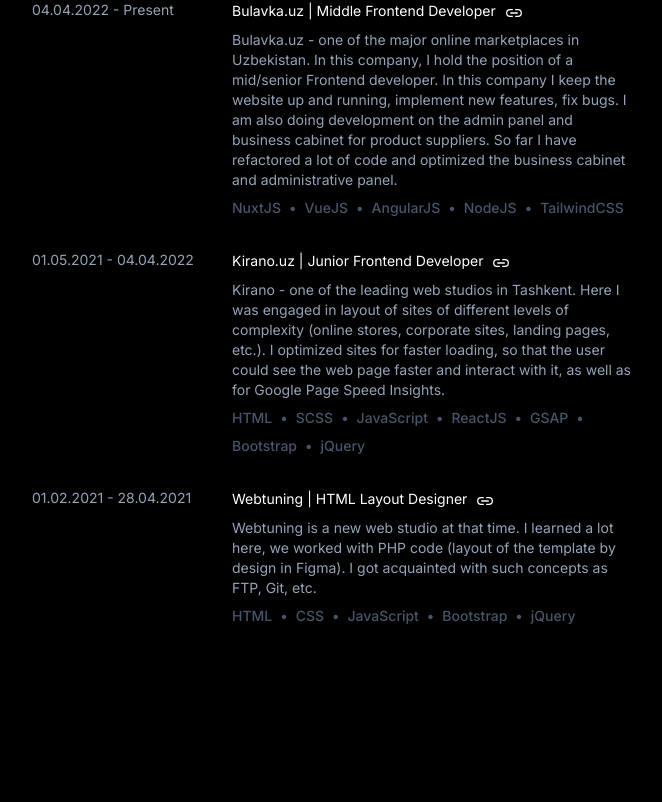
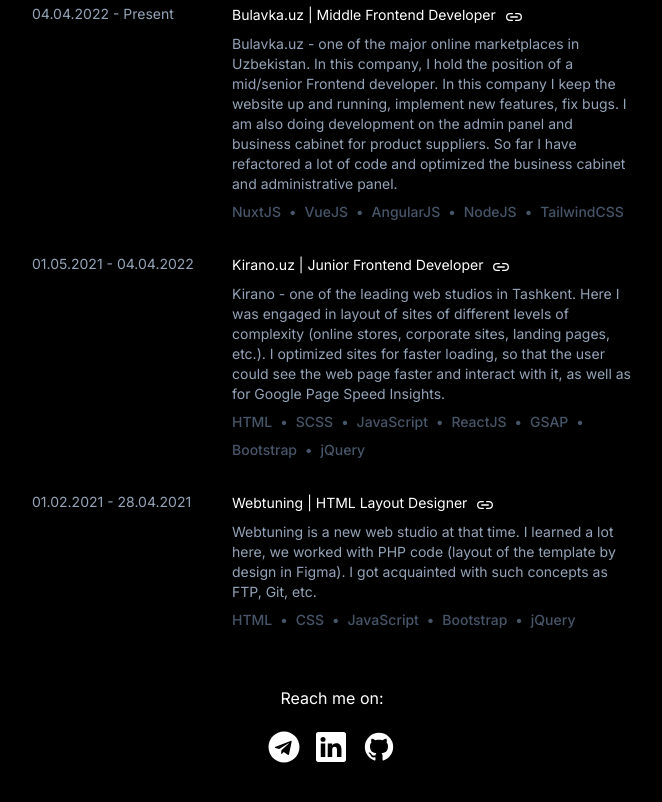
Before and after one commit to aslbekkucharov/portfolio, a Next.js app: page / in a window 1280 px wide. Shown: the part 552-1354 px from the top of the page, without its empty margins (308-970 px from the left). Before the commit the page ends 1258 px from the top, so only its background shows below. Built offline with nearby package versions, Linux system fonts and the light colour scheme.

Commit message:
feat: added contacts block

```diff
--- a/src/app/page.tsx
+++ b/src/app/page.tsx
@@ -1,8 +1,12 @@
+import Link from 'next/link'
+
 import { User } from '@/components/User'
 import { TechStack } from '@/components/TechStack'
 import { userTechStack, workExpirience } from '@/config'
+import { TelegramIcon } from '@/components/icons/TelegramIcon'
+import { LinkedInIcon } from '@/components/icons/LinkedInIcon'
 import { WorkExperience } from '@/components/WorkExperienceItem'
-import { LogosTelegram } from '@/components/icons/LogosTelegram'
+import { GithubIcon } from '@/components/icons/GithubIcon'
 
 export default function Home() {
 
@@ -30,10 +34,28 @@
           </div>
         </section>
 
-        <section className='flex flex-col gap-8'>
-          <h6 className="text-slate-400 text-sm">Work Experience ⚒</h6>
+        <section className='flex flex-col gap-8 mb-14'>
+          <h6 className="text-slate-400 text-md font-semibold">Work Experience ⚒</h6>
+          {workExpirience.map((exp, i) => (<WorkExperience experience={exp} key={i} />))}
+        </section>
 
-          {workExpirience.map((exp, i) => (<WorkExperience experience={exp} key={i} />))}
+        <section className='flex flex-col gap-5 justify-center items-center'>
+          <h6 className='text-white'>Reach me on:</h6>
+
+          <div className="flex items-center justify-center gap-4">
+            <Link href="https://t.me/aslbekkucharov" target="_blank" className='hover:opacity-60'>
+              <TelegramIcon width="32" height="32" className="text-white" />
+            </Link>
+
+            <Link href="https://www.linkedin.com/in/aslbekkucharov/" target="_blank" className='hover:opacity-60'>
+              <LinkedInIcon width="30" height="30" className="text-white" />
+            </Link>
+
+            <Link href="https://github.com/aslbekkucharov/" target="_blank" className='hover:opacity-60'>
+              <GithubIcon width="34" height="34" className="text-white" />
+            </Link>
+          </div>
+
         </section>
       </div>
     </main>
--- a/src/components/User.tsx
+++ b/src/components/User.tsx
@@ -1,5 +1,5 @@
 import Image from 'next/image'
-import IonDocumentText from '@/components/icons/IonDocumentText'
+import DocumentTextIcon from '@/components/icons/DocumentTextIcon'
 
 export function User() {
     return (
@@ -17,7 +17,7 @@
                 <span className="text-slate-400 text-sm">Middle Frontend Developer</span>
                 <a href="/aslbekkucharov.pdf" download="aslbekkucharov" className="inline-flex items-center justify-start gap-1 rounded-md text-slate-400">
                     <span className="text-white text-sm">Download resume</span>
-                    <IonDocumentText width="16" height="16" className="text-white" />
+                    <DocumentTextIcon width="16" height="16" className="text-white" />
                 </a>
             </div>
         </div>
--- a/src/components/WorkExperienceItem.tsx
+++ b/src/components/WorkExperienceItem.tsx
@@ -1,6 +1,6 @@
 import { IWorkExperience } from '@/types'
 import { TechStack } from '@/components/TechStack'
-import IonLinkOutline from '@/components/icons/IonLinkOutline'
+import LinkOutlineIcon from '@/components/icons/LinkOutlineIcon'
 
 interface Props {
     experience: IWorkExperience
@@ -13,7 +13,7 @@
             <div className='flex flex-col gap-2'>
                 <a href={experience.company_link} className='inline-flex items-center gap-2 group'>
                     <span className='group-hover:underline text-white text-sm'>{experience.company}</span>
-                    <IonLinkOutline className="text-white w-[20px] h-[18px] mt-1" />
+                    <LinkOutlineIcon className="text-white w-[20px] h-[18px] mt-1" />
                 </a>
                 <p className='text-slate-400 text-sm'>{experience.responsibility}</p>
                 <TechStack technologies={experience.tech_stack} className='text-slate-600' />
--- a/src/components/icons/IonDocumentText.tsx
+++ b/src/components/icons/DocumentTextIcon.tsx
@@ -1,6 +1,6 @@
 import { SVGProps } from "react"
 
-export default function IonDocumentText(props: SVGProps<SVGSVGElement>) {
+export default function DocumentTextIcon(props: SVGProps<SVGSVGElement>) {
     return (
         <svg xmlns="http://www.w3.org/2000/svg" width="1em" height="1em" viewBox="0 0 512 512" {...props}>
             <path fill="currentColor" d="M428 224H288a48 48 0 0 1-48-48V36a4 4 0 0 0-4-4h-92a64 64 0 0 0-64 64v320a64 64 0 0 0 64 64h224a64 64 0 0 0 64-64V228a4 4 0 0 0-4-4m-92 160H176a16 16 0 0 1 0-32h160a16 16 0 0 1 0 32m0-80H176a16 16 0 0 1 0-32h160a16 16 0 0 1 0 32"></path>
--- /dev/null
+++ b/src/components/icons/GithubIcon.tsx
@@ -0,0 +1,7 @@
+import { SVGProps } from "react"
+
+export function GithubIcon(props: SVGProps<SVGSVGElement>) {
+    return (
+        <svg xmlns="http://www.w3.org/2000/svg" width="1em" height="1em" viewBox="0 0 24 24" {...props}><path fill="currentColor" d="M12 2A10 10 0 0 0 2 12c0 4.42 2.87 8.17 6.84 9.5c.5.08.66-.23.66-.5v-1.69c-2.77.6-3.36-1.34-3.36-1.34c-.46-1.16-1.11-1.47-1.11-1.47c-.91-.62.07-.6.07-.6c1 .07 1.53 1.03 1.53 1.03c.87 1.52 2.34 1.07 2.91.83c.09-.65.35-1.09.63-1.34c-2.22-.25-4.55-1.11-4.55-4.92c0-1.11.38-2 1.03-2.71c-.1-.25-.45-1.29.1-2.64c0 0 .84-.27 2.75 1.02c.79-.22 1.65-.33 2.5-.33s1.71.11 2.5.33c1.91-1.29 2.75-1.02 2.75-1.02c.55 1.35.2 2.39.1 2.64c.65.71 1.03 1.6 1.03 2.71c0 3.82-2.34 4.66-4.57 4.91c.36.31.69.92.69 1.85V21c0 .27.16.59.67.5C19.14 20.16 22 16.42 22 12A10 10 0 0 0 12 2"></path></svg>
+    )
+}
--- a/src/components/icons/IonLinkOutline.tsx
+++ b/src/components/icons/LinkOutlineIcon.tsx
@@ -1,6 +1,6 @@
 import { SVGProps } from "react"
 
-export default function IonLinkOutline(props: SVGProps<SVGSVGElement>) {
+export default function LinkOutlineIcon(props: SVGProps<SVGSVGElement>) {
     return (
         <svg xmlns="http://www.w3.org/2000/svg" width="1em" height="1em" viewBox="0 0 512 512" {...props}>
             <path fill="none" stroke="currentColor" strokeLinecap="round" strokeLinejoin="round" strokeWidth="36" d="M208 352h-64a96 96 0 0 1 0-192h64m96 0h64a96 96 0 0 1 0 192h-64m-140.71-96h187.42"></path>
--- /dev/null
+++ b/src/components/icons/LinkedInIcon.tsx
@@ -0,0 +1,7 @@
+import { SVGProps } from "react"
+
+export function LinkedInIcon(props: SVGProps<SVGSVGElement>) {
+    return (
+        <svg xmlns="http://www.w3.org/2000/svg" width="1em" height="1em" viewBox="0 0 16 16" {...props}><path fill="currentColor" d="M0 1.146C0 .513.526 0 1.175 0h13.65C15.474 0 16 .513 16 1.146v13.708c0 .633-.526 1.146-1.175 1.146H1.175C.526 16 0 15.487 0 14.854zm4.943 12.248V6.169H2.542v7.225zm-1.2-8.212c.837 0 1.358-.554 1.358-1.248c-.015-.709-.52-1.248-1.342-1.248S2.4 3.226 2.4 3.934c0 .694.521 1.248 1.327 1.248zm4.908 8.212V9.359c0-.216.016-.432.08-.586c.173-.431.568-.878 1.232-.878c.869 0 1.216.662 1.216 1.634v3.865h2.401V9.25c0-2.22-1.184-3.252-2.764-3.252c-1.274 0-1.845.7-2.165 1.193v.025h-.016l.016-.025V6.169h-2.4c.03.678 0 7.225 0 7.225z"></path></svg>
+    )
+}
--- a/src/components/icons/LogosTelegram.tsx
+++ b/src/components/icons/TelegramIcon.tsx
@@ -1,6 +1,6 @@
 import { SVGProps } from "react"
 
-export function LogosTelegram(props: SVGProps<SVGSVGElement>) {
+export function TelegramIcon(props: SVGProps<SVGSVGElement>) {
     return (
         <svg xmlns="http://www.w3.org/2000/svg" width="1em" height="1em" viewBox="0 0 32 32" {...props}><path fill="currentColor" d="M16 .5C7.437.5.5 7.438.5 16S7.438 31.5 16 31.5c8.563 0 15.5-6.938 15.5-15.5S24.562.5 16 .5m7.613 10.619l-2.544 11.988c-.188.85-.694 1.056-1.4.656l-3.875-2.856l-1.869 1.8c-.206.206-.381.381-.781.381l.275-3.944l7.181-6.488c.313-.275-.069-.431-.482-.156l-8.875 5.587l-3.825-1.194c-.831-.262-.85-.831.175-1.231l14.944-5.763c.694-.25 1.3.169 1.075 1.219z"></path></svg>
     )
```
